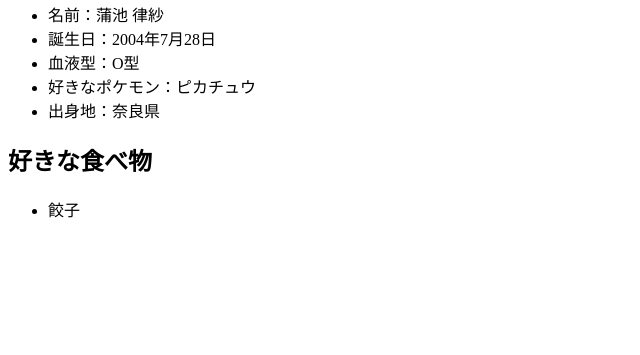
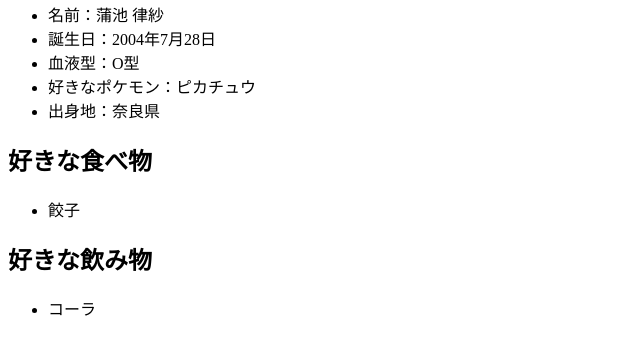
Before and after one commit to s2322020/dsprog, a plain HTML site: page index.html in a window 1280 px wide. Shown: the part 87-442 px from the top of the page, without its empty margins (0-640 px from the left). Drawn offline with Linux system fonts and the light colour scheme.

Commit message:
好きな飲み物を追加

```diff
--- a/index.html
+++ b/index.html
@@ -24,5 +24,10 @@
     <ul>
         <li>餃子</li>
     </ul>
+
+    <h2>好きな飲み物</h2>
+    <ul>
+        <li>コーラ</li>
+    </ul>
 </body>
 </html>
```
